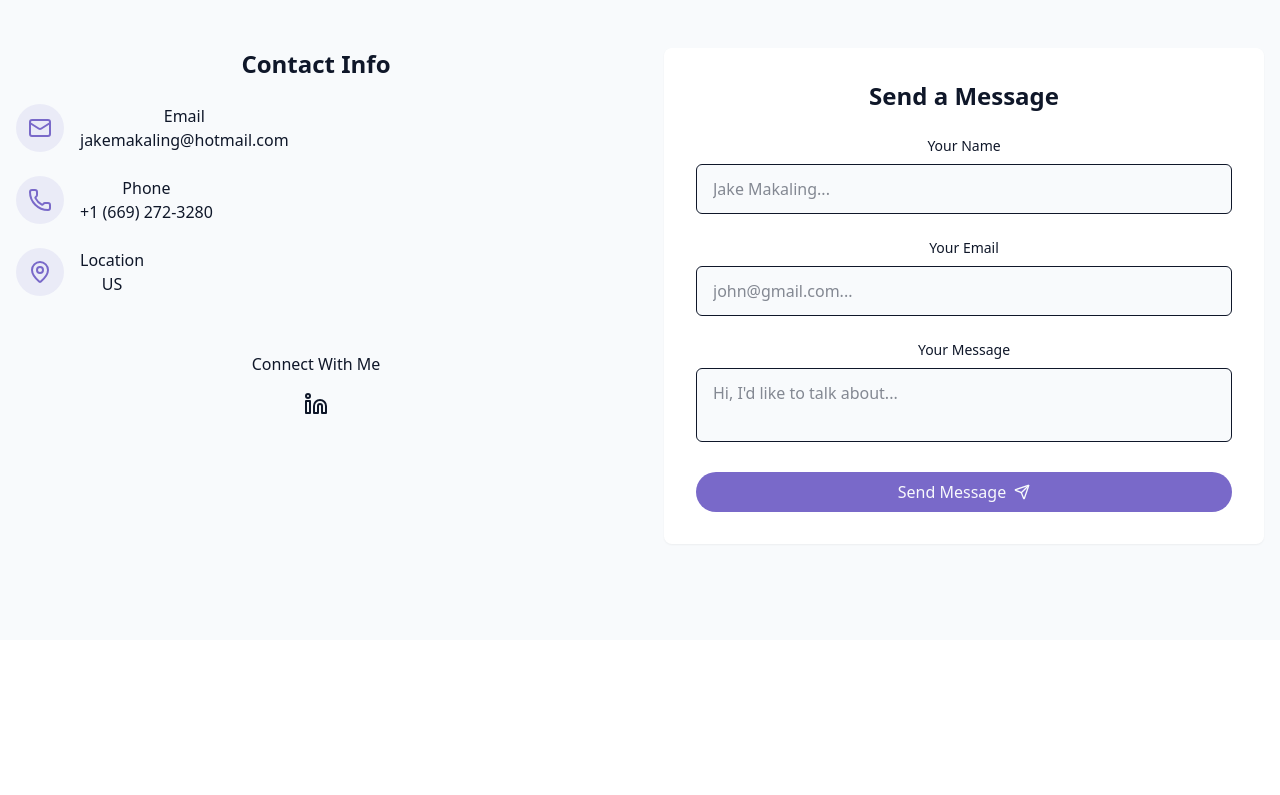
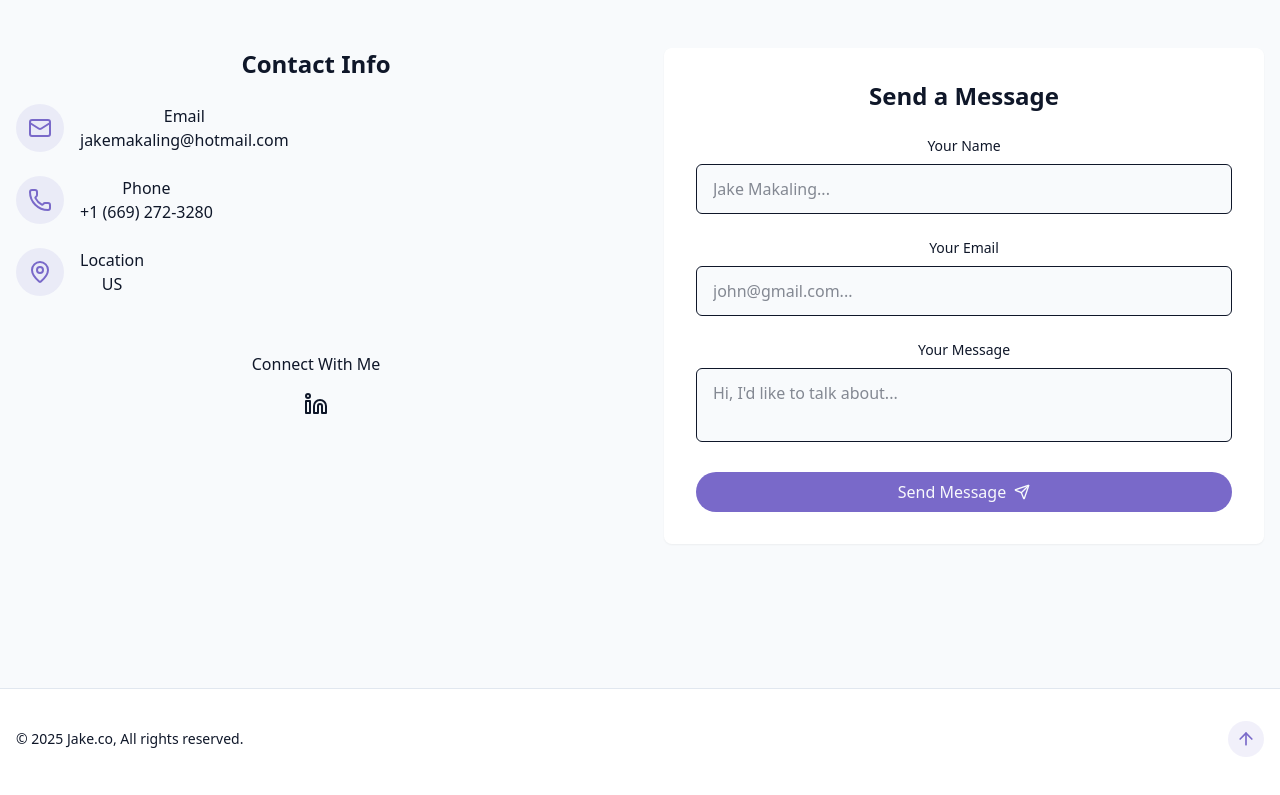
Before and after one commit to jak3ym/officialPortfolio, a React (Vite) app: page / in a window 1280 px wide. Shown: the part 3258-4053 px from the top of the page. Before the commit the page ends 3898 px from the top, so only its background shows below. Built offline with nearby package versions, Linux system fonts and the light colour scheme.

Commit message:
main: Added footer.

```diff
--- /dev/null
+++ b/src/components/Footer.jsx
@@ -0,0 +1,14 @@
+import { ArrowUp } from "lucide-react";
+
+export const Footer = () => {
+    return (
+        <footer className="py-12 px-4 bg-card relative border-t border-border mt-12 pt-8 flex flex-wrap justify-between items-center">
+        <p className="text-sm text-muted-foreground">
+            &copy; {new Date().getFullYear()} Jake.co, All rights reserved.
+        </p>
+        <a href="#hero" className="p-2 rounded-full bg-primary/10 hover:pg-primary/20 text-primary transition-colors">
+            <ArrowUp size={20}/>
+        </a>
+        </footer>
+    );
+};
--- a/src/pages/Home.jsx
+++ b/src/pages/Home.jsx
@@ -6,6 +6,7 @@
 import { SkillsSection } from '../components/SkillsSection';
 import { ProjectsSection } from '@/components/ProjectsSection';
 import { ContactSection } from '@/components/ContactSection';
+import { Footer } from '@/components/Footer';
 
 export const Home = () => {
     return <div className="min-h-screen bg-background text-foreground overflow-x-hidden">
@@ -24,6 +25,6 @@
             <ContactSection />
         </main>
         {/* Footer */}
-
+             <Footer />
     </div>
 };
```
